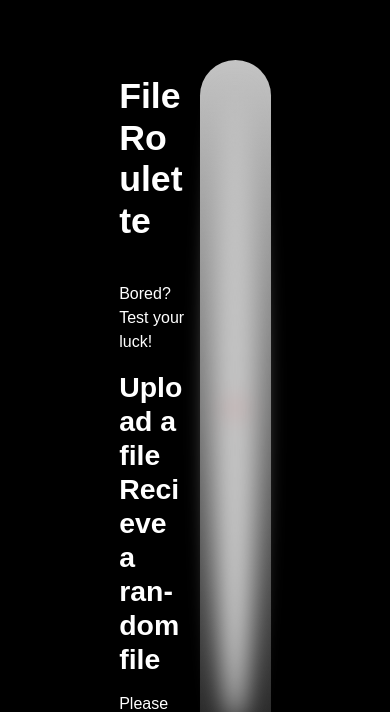
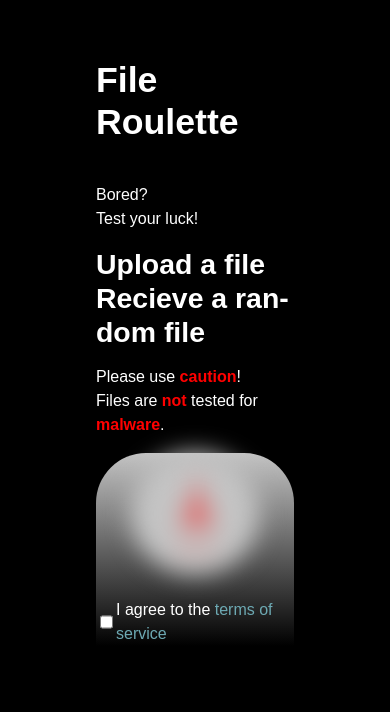
Before and after one commit to chriskyong22/FileRouletteFrontend, a React (Create React App) app: page / in a window 390 px wide. Shown: the part 132-844 px from the top of the page. Built offline with nearby package versions, Linux system fonts and the light colour scheme.

Commit message:
Added breakpoints for 1400px, 1100px, 600px

```diff
--- a/src/Components/Home/Home.tsx
+++ b/src/Components/Home/Home.tsx
@@ -26,10 +26,10 @@ export const Home = () => {
                 </article>
                 <article>
                     <div>
-                        Please use <span className="red-text-color">caution</span>!
+                        Please use <strong className="red-text-color">caution</strong>!
                     </div>
                     <div>
-                        Files are <span className="red-text-color">not</span> tested for <span className="red-text-color">malware</span>.
+                        Files are <b className="red-text-color">not</b> tested for <b className="red-text-color">malware</b>.
                     </div>
                 </article>
             </section>
--- a/src/StyleSheets/CSS/App.css
+++ b/src/StyleSheets/CSS/App.css
@@ -96,11 +96,34 @@ body {
   padding: 6rem;
   width: 100%;
   display: grid;
-  grid-template-columns: 0.75fr 1fr 1.2fr 0.75fr;
+  grid-template-columns: 0.75fr 1fr 1.5fr 0.75fr;
   grid-template-areas: "..... ....... file ....." "..... content file ....." "..... ....... file .....";
   gap: 1rem;
 }
 
+@media screen and (max-width: 1400px) {
+  .main {
+    grid-template-columns: 0.25fr 1fr 1fr 0.25fr;
+    grid-template-areas: "..... ....... file file" "..... content file file" "..... ....... file file";
+  }
+}
+@media screen and (max-width: 1100px) {
+  .main {
+    grid-template-columns: 0.25fr 1fr 1fr 0.25fr;
+    grid-template-areas: "..... content content ....." "..... file file ....." "..... file file .....";
+  }
+}
+@media screen and (max-width: 600px) {
+  .main {
+    grid-template-columns: 1fr;
+    grid-template-areas: "content" "content" "file" "file";
+  }
+
+  .file-icon-background {
+    width: 100%;
+    height: 100%;
+  }
+}
 .red-text-color {
   color: var(--red-color);
 }
@@ -128,11 +151,10 @@ body {
   gap: 1.5rem;
   justify-content: center;
   align-items: center;
-  position: relative;
 }
 .file-container .file-icon-background {
   width: 65%;
-  height: 75%;
+  height: 65%;
   --primary-background-color: #C4C4C4;
   background: var(--primary-background-color);
   border-radius: 50%;
@@ -148,7 +170,7 @@ body {
   fill: var(--red-color);
 }
 .file-container .file-icon-background svg text {
-  font-size: 2rem;
+  font-size: 3rem;
   fill: var(--red-color);
 }
 .file-container .file-icon-background:disabled {
--- a/src/StyleSheets/SASS/App.scss
+++ b/src/StyleSheets/SASS/App.scss
@@ -141,6 +141,8 @@ body {
     color: var(--primary-text-color);
 }
 
+
+
 .site-header {
     grid-area: header;
     padding: 3rem;
@@ -151,7 +153,7 @@ body {
     padding: 6rem;
     width: 100%;
     display: grid;
-    grid-template-columns: 0.75fr 1fr 1.2fr 0.75fr;
+    grid-template-columns: 0.75fr 1fr 1.5fr 0.75fr;
     grid-template-areas:
         '..... ....... file .....'
         '..... content file .....'
@@ -159,6 +161,40 @@ body {
     gap: 1rem;
 }
 
+@media screen and (max-width: 1400px) {
+    .main {
+        grid-template-columns: 0.25fr 1fr 1fr 0.25fr;
+        grid-template-areas:
+        '..... ....... file file'
+        '..... content file file'
+        '..... ....... file file';
+    }
+}
+
+@media screen and (max-width: 1100px) {
+    .main {
+        grid-template-columns: 0.25fr 1fr 1fr 0.25fr;
+        grid-template-areas:
+        '..... content content .....'
+        '..... file file .....'
+        '..... file file .....';
+    }
+}
+
+@media screen and (max-width: 600px) {
+    .main {
+        grid-template-columns: 1fr;
+        grid-template-areas:
+        'content'
+        'content'
+        'file'
+        'file';
+    }
+    .file-icon-background {
+        width: 100%;
+        height: 100%;
+    }
+}
 
 .red-text-color {
     color: var(--red-color);
@@ -190,11 +226,10 @@ body {
     gap: 1.5rem;
     justify-content: center;
     align-items: center;
-    position: relative;
 
     .file-icon-background {
         width: 65%;
-        height: 75%;
+        height: 65%;
         --primary-background-color: #C4C4C4;
         background: var(--primary-background-color);
         border-radius: 50%;
@@ -209,7 +244,7 @@ body {
                 fill: var(--red-color);
             }
             text {
-                font-size: 2rem;
+                font-size: 3rem;
                 fill: var(--red-color);
             }
         }
```
Also changed, not shown: 1 other file (tests, documents, lock files or other folders).
